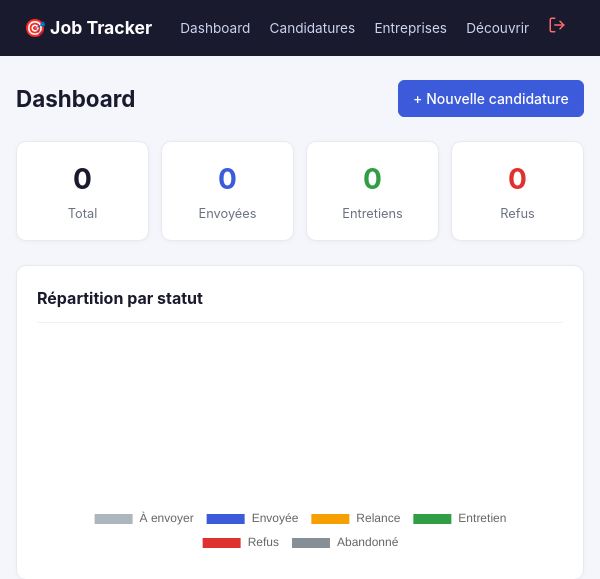
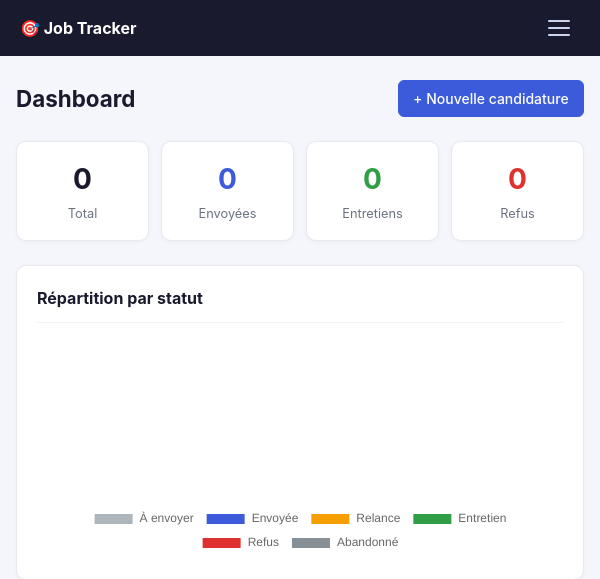
Before and after one commit to adoudi-mondher/job-tracker, a Flask app: page / in a window 600 px wide. Shown: the top 579 px of the page. Run offline with Flask 3, Linux system fonts and the light colour scheme; the visitor is signed in with stand-in values (Sample User, id 1); some libraries are stand-ins or nearby versions.

Commit message:
feat(nav): add hamburger menu for mobile

```diff
--- a/app/static/css/style.css
+++ b/app/static/css/style.css
@@ -15,7 +15,7 @@ a:hover { text-decoration: underline; }
 /* ===== NAV ===== */
 nav {
     background: #1a1a2e;
-    padding: 0 1rem;
+    padding: 0 1.25rem;
     display: flex;
     align-items: center;
     justify-content: space-between;
@@ -23,24 +23,75 @@ nav {
     position: sticky;
     top: 0;
     z-index: 100;
-    overflow: hidden;
+    flex-wrap: wrap;
 }
-.nav-brand { color: #fff; font-weight: 700; font-size: .95rem; white-space: nowrap; flex-shrink: 0; }
-.nav-links { display: flex; align-items: center; gap: 0; overflow: hidden; }
+.nav-brand { color: #fff; font-weight: 700; font-size: 1rem; white-space: nowrap; flex-shrink: 0; }
+.nav-logout { color: #ff6b6b !important; }
+
+/* Hamburger button */
+.nav-hamburger {
+    display: none;
+    flex-direction: column;
+    justify-content: center;
+    gap: 5px;
+    width: 36px;
+    height: 36px;
+    background: transparent;
+    border: none;
+    cursor: pointer;
+    padding: 4px;
+    border-radius: 6px;
+}
+.nav-hamburger span {
+    display: block;
+    width: 22px;
+    height: 2px;
+    background: #ccd5f0;
+    border-radius: 2px;
+    transition: all .25s ease;
+}
+.nav-hamburger:hover span { background: #fff; }
+.nav-toggle-active span:nth-child(1) { transform: translateY(7px) rotate(45deg); }
+.nav-toggle-active span:nth-child(2) { opacity: 0; }
+.nav-toggle-active span:nth-child(3) { transform: translateY(-7px) rotate(-45deg); }
+
+/* Desktop nav links */
+.nav-links {
+    display: flex;
+    align-items: center;
+    gap: .1rem;
+}
 .nav-links a {
     color: #ccd5f0;
-    padding: .4rem .4rem;
-    font-size: .75rem;
+    padding: .4rem .55rem;
+    font-size: .85rem;
     border-radius: 4px;
     white-space: nowrap;
 }
 .nav-links a:hover { color: #fff; background: rgba(255,255,255,.08); text-decoration: none; }
-.nav-logout { color: #ff6b6b !important; }
 
-@media (min-width: 480px) {
-    nav { padding: 0 1.5rem; }
-    .nav-brand { font-size: 1.1rem; }
-    .nav-links a { padding: .4rem .6rem; font-size: .85rem; }
+/* Mobile nav */
+@media (max-width: 600px) {
+    .nav-hamburger { display: flex; }
+
+    .nav-links {
+        display: none;
+        flex-direction: column;
+        align-items: flex-start;
+        width: 100%;
+        background: #1a1a2e;
+        padding: .5rem 0 1rem;
+        gap: 0;
+        border-top: 1px solid rgba(255,255,255,.08);
+    }
+    .nav-links.nav-open { display: flex; }
+    .nav-links a {
+        width: 100%;
+        padding: .7rem 1rem;
+        font-size: .95rem;
+        border-radius: 0;
+    }
+    .nav-links a:hover { background: rgba(255,255,255,.06); }
 }
 
 /* ===== CONTAINER ===== */
--- a/app/templates/base/layout.html
+++ b/app/templates/base/layout.html
@@ -4,23 +4,30 @@
     <meta charset="UTF-8">
     <meta name="viewport" content="width=device-width, initial-scale=1.0">
     <title>{% block title %}Job Tracker{% endblock %}</title>
-    <!-- HTMX -->
     <script src="https://unpkg.com/htmx.org@1.9.12"></script>
-    <!-- Style minimal -->
     <link rel="stylesheet" href="{{ url_for('static', filename='css/style.css') }}">
 </head>
 <body>
 
 <nav>
     <a href="{{ url_for('main.dashboard') }}" class="nav-brand">🎯 Job Tracker</a>
-    <div class="nav-links">
+
+    <!-- Hamburger button — mobile only -->
+    <button class="nav-hamburger" id="nav-toggle" aria-label="Menu">
+        <span></span>
+        <span></span>
+        <span></span>
+    </button>
+
+    <!-- Nav links -->
+    <div class="nav-links" id="nav-menu">
         <a href="{{ url_for('main.dashboard') }}">Dashboard</a>
         <a href="{{ url_for('candidatures.index') }}">Candidatures</a>
         <a href="{{ url_for('entreprises.index') }}">Entreprises</a>
         <a href="{{ url_for('offres.index') }}">Découvrir</a>
         <a href="{{ url_for('main.logout') }}" class="nav-logout" title="Déconnexion">
             <svg xmlns="http://www.w3.org/2000/svg" width="18" height="18" viewBox="0 0 24 24"
-                fill="none" stroke="currentColor" stroke-width="2" stroke-linecap="round" stroke-linejoin="round">
+                 fill="none" stroke="currentColor" stroke-width="2" stroke-linecap="round" stroke-linejoin="round">
                 <path d="M9 21H5a2 2 0 0 1-2-2V5a2 2 0 0 1 2-2h4"/>
                 <polyline points="16 17 21 12 16 7"/>
                 <line x1="21" y1="12" x2="9" y2="12"/>
@@ -35,10 +42,26 @@
             <div class="alert alert-{{ category }}">{{ message }}</div>
         {% endfor %}
     {% endwith %}
-
     {% block content %}{% endblock %}
 </main>
 
 {% block scripts %}{% endblock %}
+
+<script>
+const toggle = document.getElementById('nav-toggle');
+const menu   = document.getElementById('nav-menu');
+toggle.addEventListener('click', () => {
+    menu.classList.toggle('nav-open');
+    toggle.classList.toggle('nav-toggle-active');
+});
+// Ferme le menu au clic sur un lien
+menu.querySelectorAll('a').forEach(a => {
+    a.addEventListener('click', () => {
+        menu.classList.remove('nav-open');
+        toggle.classList.remove('nav-toggle-active');
+    });
+});
+</script>
+
 </body>
 </html>
```
